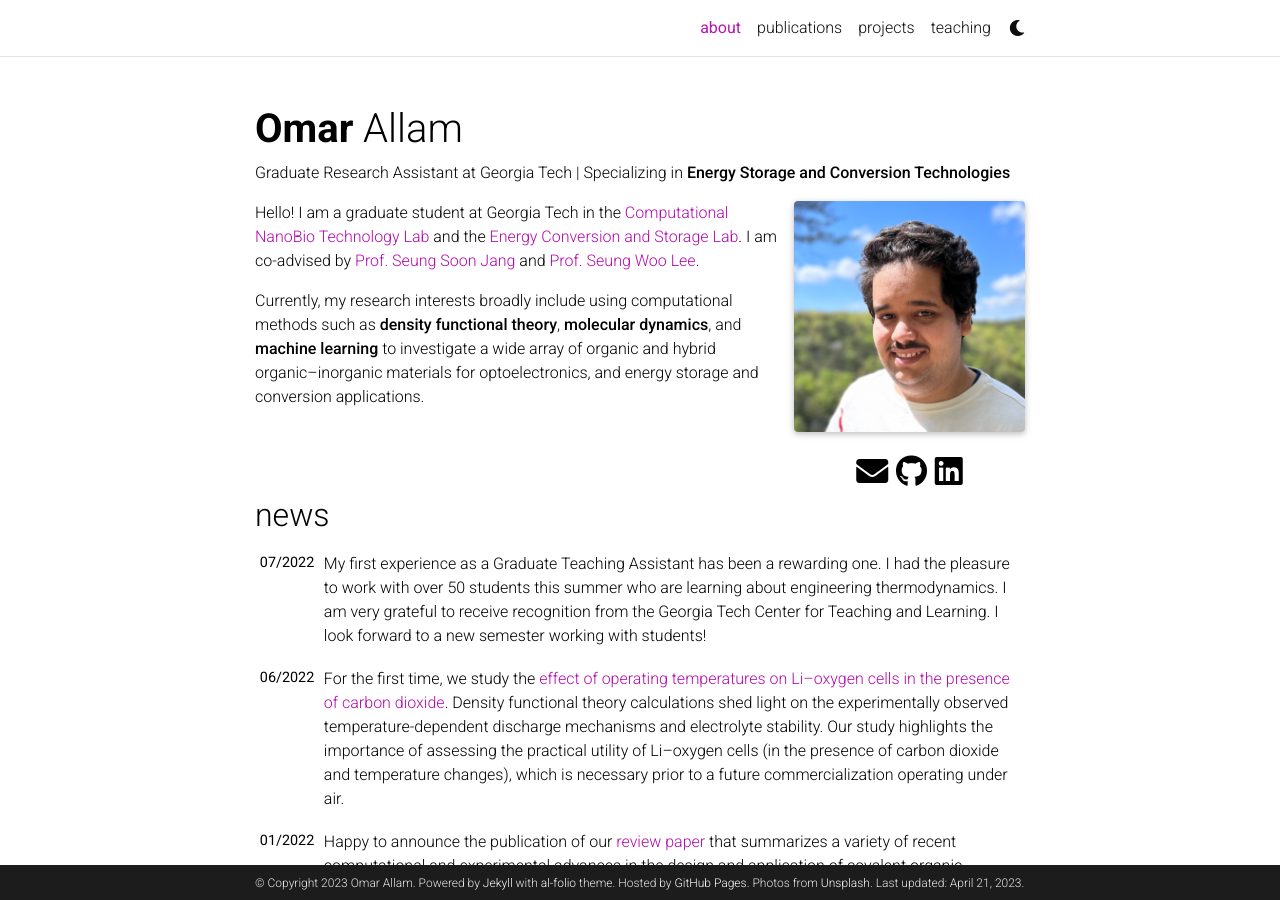
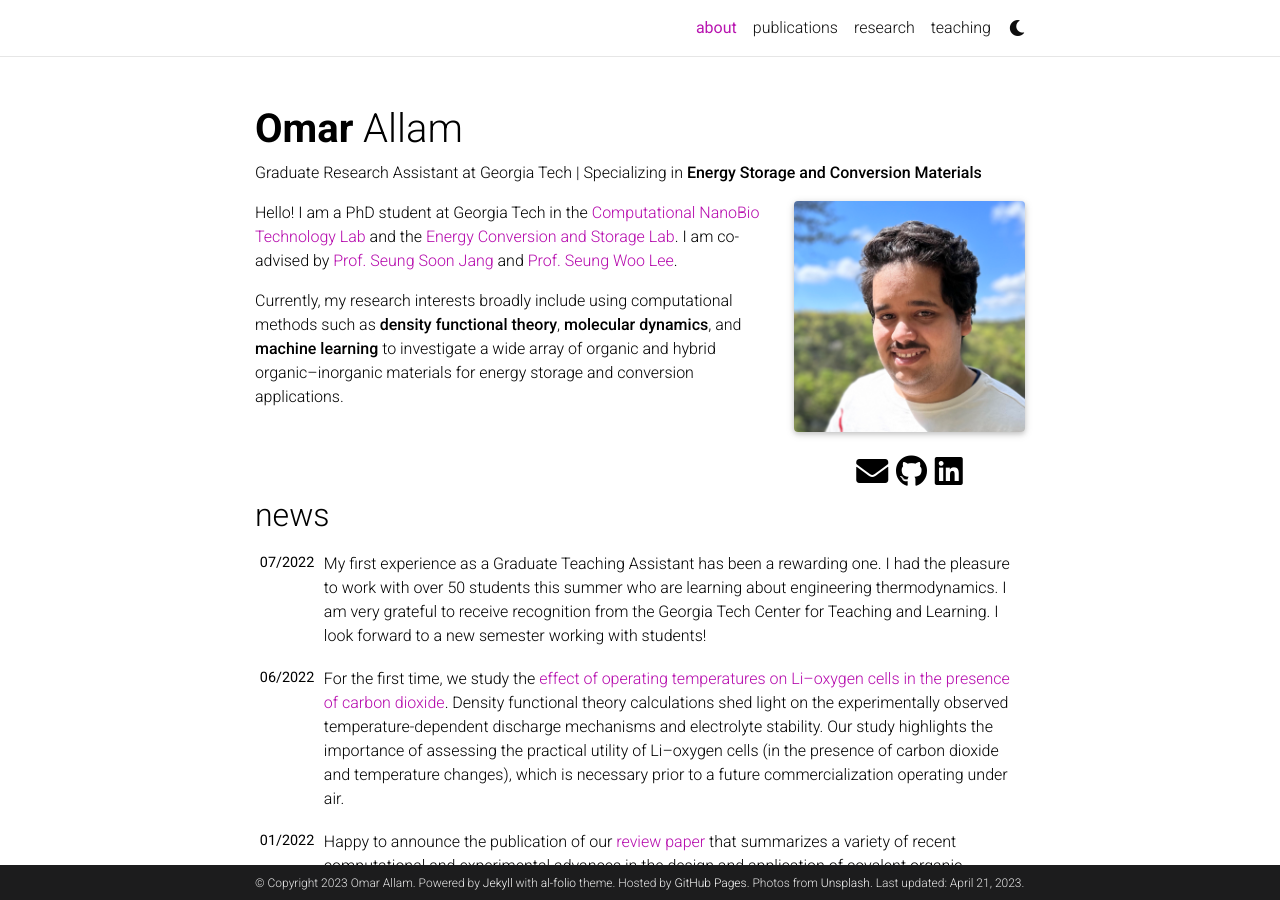
Before and after one commit to oallam3/oallam3.github.io, a Jekyll site: the page built from _pages/about.md, in a window 1280 px wide and 900 px high. Built offline with Jekyll 4.4.1, drawn with Linux system fonts in a browser that asks for light colours; full-size pictures stand in for the smaller copies a plugin makes; comment, search, counter and statistics services are not loaded; a style sheet for code colours, icons or effects is not loaded.

Commit message:
publish3

```diff
--- a/_pages/about.md
+++ b/_pages/about.md
@@ -2,7 +2,7 @@
 layout: about
 title: about
 permalink: /
-subtitle: Graduate Research Assistant at Georgia Tech | Specializing in <strong>Energy Storage and Conversion Technologies</strong>
+subtitle: Graduate Research Assistant at Georgia Tech | Specializing in <strong>Energy Storage and Conversion Materials</strong>
 
 profile:
   align: right
@@ -16,6 +16,6 @@ selected_papers: true # includes a list of papers marked as "selected={true}"
 social: true  # includes social icons at the bottom of the page
 ---
 
-Hello! I am a graduate student at Georgia Tech in the [Computational NanoBio Technology Lab](https://cnbt.mse.gatech.edu) and the [Energy Conversion and Storage Lab](https://escl.gatech.edu). I am co-advised by [Prof. Seung Soon Jang](https://research.gatech.edu/seung-soon-jang) and [Prof. Seung Woo Lee](https://research.gatech.edu/seung-woo-lee).
+Hello! I am a PhD student at Georgia Tech in the [Computational NanoBio Technology Lab](https://cnbt.mse.gatech.edu) and the [Energy Conversion and Storage Lab](https://escl.gatech.edu). I am co-advised by [Prof. Seung Soon Jang](https://research.gatech.edu/seung-soon-jang) and [Prof. Seung Woo Lee](https://research.gatech.edu/seung-woo-lee).
 
-Currently, my research interests broadly include using computational methods such as <strong>density functional theory</strong>, <strong>molecular dynamics</strong>, and <strong>machine learning</strong> to investigate a wide array of organic and hybrid organic–inorganic materials for optoelectronics, and energy storage and conversion applications.
+Currently, my research interests broadly include using computational methods such as <strong>density functional theory</strong>, <strong>molecular dynamics</strong>, and <strong>machine learning</strong> to investigate a wide array of organic and hybrid organic–inorganic materials for energy storage and conversion applications.
--- a/_pages/projects.md
+++ b/_pages/projects.md
@@ -1,6 +1,6 @@
 ---
 layout: page
-title: projects
+title: research
 permalink: /projects/
 description:
 nav: true
```
Also changed, not shown: _pages/dropdown.md (+1 -1 lines).
